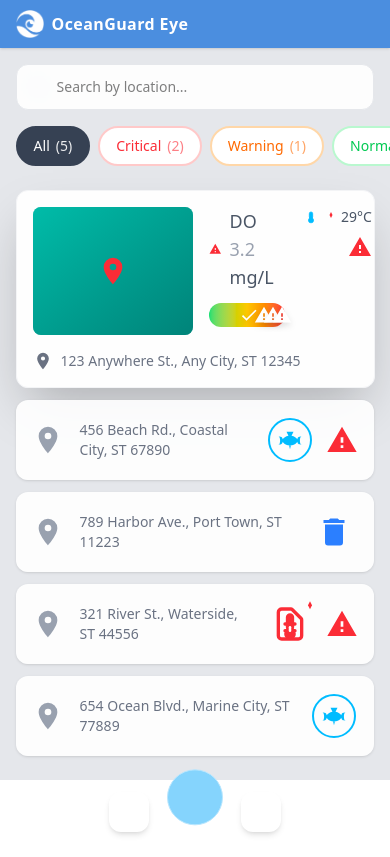
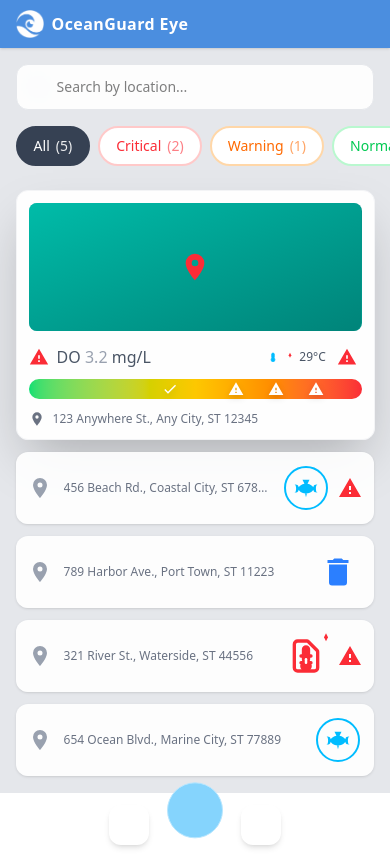
Before and after one commit to OceanGuard-Eye/oceanguard-frontend, a React (Vite) app: page /target in a window 390 px wide. Both pictures are taken after a click on the button "123 Anywhere St., Any City, ST 12345". Built offline with nearby package versions, Linux system fonts and the light colour scheme.

Commit message:
feat(responsive): make target components fully responsive for mobile

```diff
--- a/src/components/TargetCard.tsx
+++ b/src/components/TargetCard.tsx
@@ -80,23 +80,23 @@ export default function TargetCard({
   return (
     <button
       onClick={onClick}
-      className="w-full bg-white/90 backdrop-blur-sm rounded-xl shadow-sm p-4 flex items-center gap-4 hover:shadow-xl hover:bg-white hover:scale-[1.02] hover:-translate-y-1 active:scale-[0.98] active:translate-y-0 transition-all duration-300 ease-[cubic-bezier(0.34,1.56,0.64,1)]"
+      className="w-full bg-white/90 backdrop-blur-sm rounded-xl shadow-sm p-3 sm:p-4 flex items-center gap-3 sm:gap-4 hover:shadow-xl hover:bg-white hover:scale-[1.02] hover:-translate-y-1 active:scale-[0.98] active:translate-y-0 transition-all duration-300 ease-[cubic-bezier(0.34,1.56,0.64,1)] min-h-[70px] sm:min-h-[80px]"
     >
       <div className="flex items-center text-gray-400">
         <svg
           viewBox="0 0 24 24"
           fill="currentColor"
-          className="w-8 h-8"
+          className="w-6 h-6 sm:w-8 sm:h-8"
         >
           <path d="M12,11.5A2.5,2.5 0 0,1 9.5,9A2.5,2.5 0 0,1 12,6.5A2.5,2.5 0 0,1 14.5,9A2.5,2.5 0 0,1 12,11.5M12,2A7,7 0 0,0 5,9C5,14.25 12,22 12,22C12,22 19,14.25 19,9A7,7 0 0,0 12,2Z" />
         </svg>
       </div>
 
-      <div className="flex-1 text-left">
-        <p className="text-gray-500 text-sm">{location}</p>
+      <div className="flex-1 text-left min-w-0">
+        <p className="text-gray-500 text-xs sm:text-sm truncate">{location}</p>
       </div>
 
-      <div className="flex items-center gap-3">
+      <div className="flex items-center gap-2 sm:gap-3 shrink-0">
         {renderIcon()}
 
         {hasAlert && (
@@ -104,7 +104,7 @@ export default function TargetCard({
             <svg
               viewBox="0 0 24 24"
               fill="currentColor"
-              className="w-8 h-8 text-red-500"
+              className="w-6 h-6 sm:w-8 sm:h-8 text-red-500"
             >
               <path d="M13,14H11V10H13M13,18H11V16H13M1,21H23L12,2L1,21Z" />
             </svg>
--- a/src/components/TargetDetail.tsx
+++ b/src/components/TargetDetail.tsx
@@ -27,11 +27,11 @@ export default function TargetDetail({
   }
 
   return (
-    <div className="w-full bg-white/95 backdrop-blur-md rounded-xl shadow-2xl p-4 space-y-4 animate-[scaleIn_0.4s_cubic-bezier(0.34,1.56,0.64,1)] border border-gray-100">
+    <div className="w-full bg-white/95 backdrop-blur-md rounded-xl shadow-2xl p-3 sm:p-4 space-y-3 sm:space-y-4 animate-[scaleIn_0.4s_cubic-bezier(0.34,1.56,0.64,1)] border border-gray-100">
       {/* Top section with map and location */}
-      <div className="flex items-start gap-4">
+      <div className="flex flex-col sm:flex-row items-start gap-3 sm:gap-4">
         {/* Map thumbnail */}
-        <div className="w-40 h-32 bg-teal-600 rounded-lg overflow-hidden relative shrink-0">
+        <div className="w-full sm:w-40 h-32 bg-teal-600 rounded-lg overflow-hidden relative shrink-0">
           <div className="absolute inset-0 opacity-60">
             {/* Placeholder for map - could integrate actual map later */}
             <div className="w-full h-full bg-gradient-to-br from-teal-400 to-teal-700" />
@@ -48,33 +48,76 @@ export default function TargetDetail({
         </div>
 
         {/* DO and warnings section */}
-        <div className="flex-1 space-y-3">
+        <div className="flex-1 space-y-2 sm:space-y-3 w-full">
           {/* Alert and DO level */}
+          <div className="flex items-center justify-between">
             <div className="flex items-center gap-2">
               <svg
                 viewBox="0 0 24 24"
                 fill="currentColor"
-              className="w-6 h-6 text-red-500"
+                className="w-5 h-5 sm:w-6 sm:h-6 text-red-500"
               >
                 <path d="M13,14H11V10H13M13,18H11V16H13M1,21H23L12,2L1,21Z" />
               </svg>
-            <span className="text-gray-600 text-lg font-medium">
+              <span className="text-gray-600 text-base sm:text-lg font-medium">
                 DO <span className="text-gray-400">{dissolvedOxygen.toFixed(1)}</span> mg/L
               </span>
             </div>
 
+            {/* Temperature and close button - moved to top right on mobile */}
+            <div className="flex items-center gap-2">
+              {temperature && (
+                <div className="flex items-center gap-1">
+                  <svg
+                    viewBox="0 0 24 24"
+                    fill="none"
+                    stroke="currentColor"
+                    className="w-4 h-4 sm:w-5 sm:h-5 text-sky-400"
+                  >
+                    <rect x="10" y="6" width="4" height="8" rx="2" fill="currentColor" />
+                    <circle cx="12" cy="16" r="3" fill="currentColor" />
+                  </svg>
+                  <svg
+                    viewBox="0 0 24 24"
+                    className="w-2.5 h-2.5 sm:w-3 sm:h-3 text-red-500"
+                  >
+                    <path
+                      fill="currentColor"
+                      d="M12 2L15 8L12 14L9 8L12 2Z"
+                    />
+                  </svg>
+                  <span className="text-gray-600 text-xs sm:text-sm">{temperature}°C</span>
+                </div>
+              )}
+
+              <button
+                onClick={onClose}
+                className="text-red-500 hover:text-red-600 hover:scale-110 hover:rotate-90 active:scale-95 transition-all duration-300 ease-[cubic-bezier(0.34,1.56,0.64,1)] p-1"
+                aria-label="Close"
+              >
+                <svg
+                  viewBox="0 0 24 24"
+                  fill="currentColor"
+                  className="w-5 h-5 sm:w-6 sm:h-6"
+                >
+                  <path d="M13,14H11V10H13M13,18H11V16H13M1,21H23L12,2L1,21Z" />
+                </svg>
+              </button>
+            </div>
+          </div>
+
           {/* Progress bar */}
           <div className="relative">
-            <div className="h-6 bg-gradient-to-r from-green-400 via-yellow-400 via-orange-400 to-red-500 rounded-full overflow-hidden" />
+            <div className="h-5 sm:h-6 bg-gradient-to-r from-green-400 via-yellow-400 via-orange-400 to-red-500 rounded-full overflow-hidden" />
 
             {/* Position indicators */}
-            <div className="absolute top-0 left-0 right-0 h-6 flex items-center">
+            <div className="absolute top-0 left-0 right-0 h-5 sm:h-6 flex items-center">
               {/* Good zone marker */}
               <div className="absolute left-[40%]">
                 <svg
                   viewBox="0 0 24 24"
                   fill="currentColor"
-                  className="w-5 h-5 text-white drop-shadow-md"
+                  className="w-4 h-4 sm:w-5 sm:h-5 text-white drop-shadow-md"
                 >
                   <path d="M21,7L9,19L3.5,13.5L4.91,12.09L9,16.17L19.59,5.59L21,7Z" />
                 </svg>
@@ -90,7 +133,7 @@ export default function TargetDetail({
                   <svg
                     viewBox="0 0 24 24"
                     fill="currentColor"
-                    className="w-5 h-5 text-white drop-shadow-md"
+                    className="w-4 h-4 sm:w-5 sm:h-5 text-white drop-shadow-md"
                   >
                     <path d="M13,14H11V10H13M13,18H11V16H13M1,21H23L12,2L1,21Z" />
                   </svg>
@@ -99,59 +142,18 @@ export default function TargetDetail({
             </div>
           </div>
         </div>
+      </div>
 
-        {/* Temperature and close button section */}
-        <div className="flex flex-col items-end gap-2">
-          {temperature && (
-            <div className="flex items-center gap-1">
-              <svg
-                viewBox="0 0 24 24"
-                fill="none"
-                stroke="currentColor"
-                className="w-5 h-5 text-sky-400"
-              >
-                <rect x="10" y="6" width="4" height="8" rx="2" fill="currentColor" />
-                <circle cx="12" cy="16" r="3" fill="currentColor" />
-              </svg>
-              <svg
-                viewBox="0 0 24 24"
-                className="w-3 h-3 text-red-500"
-              >
-                <path
-                  fill="currentColor"
-                  d="M12 2L15 8L12 14L9 8L12 2Z"
-                />
-              </svg>
-              <span className="text-gray-600 text-sm">{temperature}°C</span>
-            </div>
-          )}
-
-          <button
-            onClick={onClose}
-            className="text-red-500 hover:text-red-600 hover:scale-110 hover:rotate-90 active:scale-95 transition-all duration-300 ease-[cubic-bezier(0.34,1.56,0.64,1)]"
-            aria-label="Close"
-          >
+      {/* Location */}
+      <div className="flex items-center gap-2 text-gray-500 text-xs sm:text-sm">
         <svg
           viewBox="0 0 24 24"
           fill="currentColor"
-              className="w-6 h-6"
-            >
-              <path d="M13,14H11V10H13M13,18H11V16H13M1,21H23L12,2L1,21Z" />
-            </svg>
-          </button>
-        </div>
-      </div>
-
-      {/* Location */}
-      <div className="flex items-center gap-2 text-gray-500 text-sm">
-        <svg
-          viewBox="0 0 24 24"
-          fill="currentColor"
-          className="w-5 h-5"
+          className="w-4 h-4 sm:w-5 sm:h-5 shrink-0"
         >
           <path d="M12,11.5A2.5,2.5 0 0,1 9.5,9A2.5,2.5 0 0,1 12,6.5A2.5,2.5 0 0,1 14.5,9A2.5,2.5 0 0,1 12,11.5M12,2A7,7 0 0,0 5,9C5,14.25 12,22 12,22C12,22 19,14.25 19,9A7,7 0 0,0 12,2Z" />
         </svg>
-        <span>{location}</span>
+        <span className="break-words">{location}</span>
       </div>
     </div>
   )
```
Lines whose indentation alone changed are shown as unchanged.
